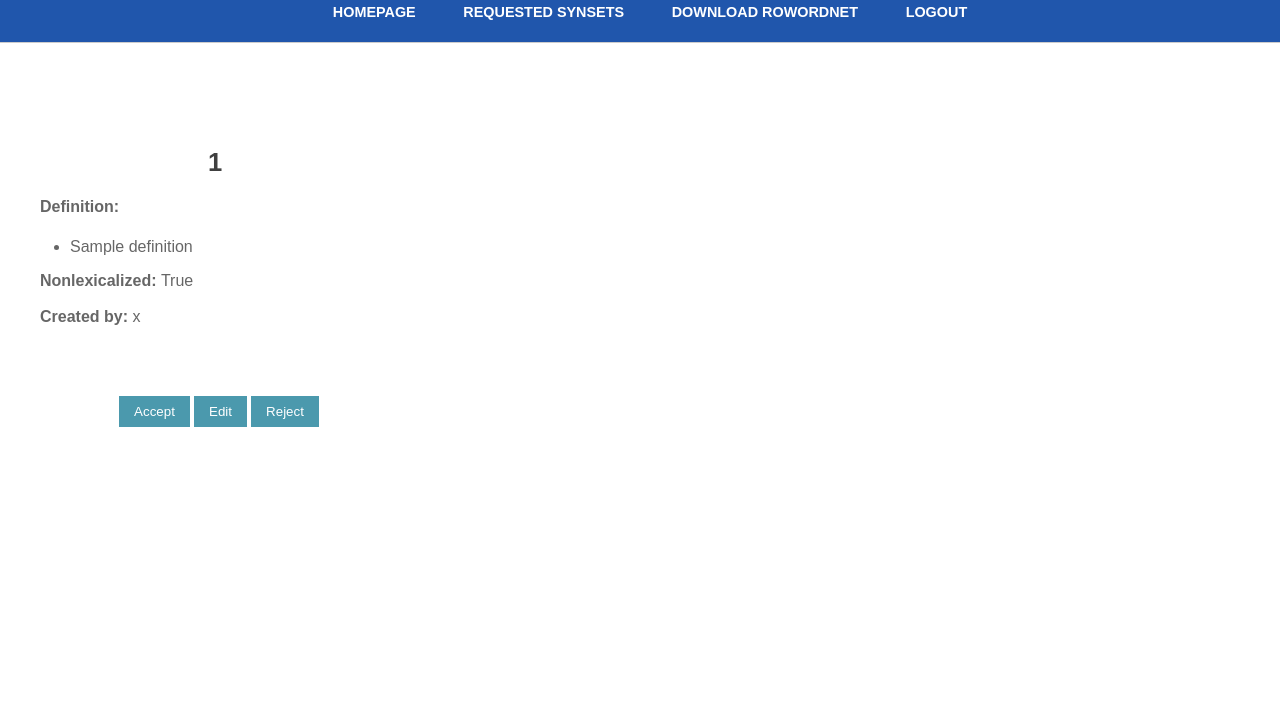
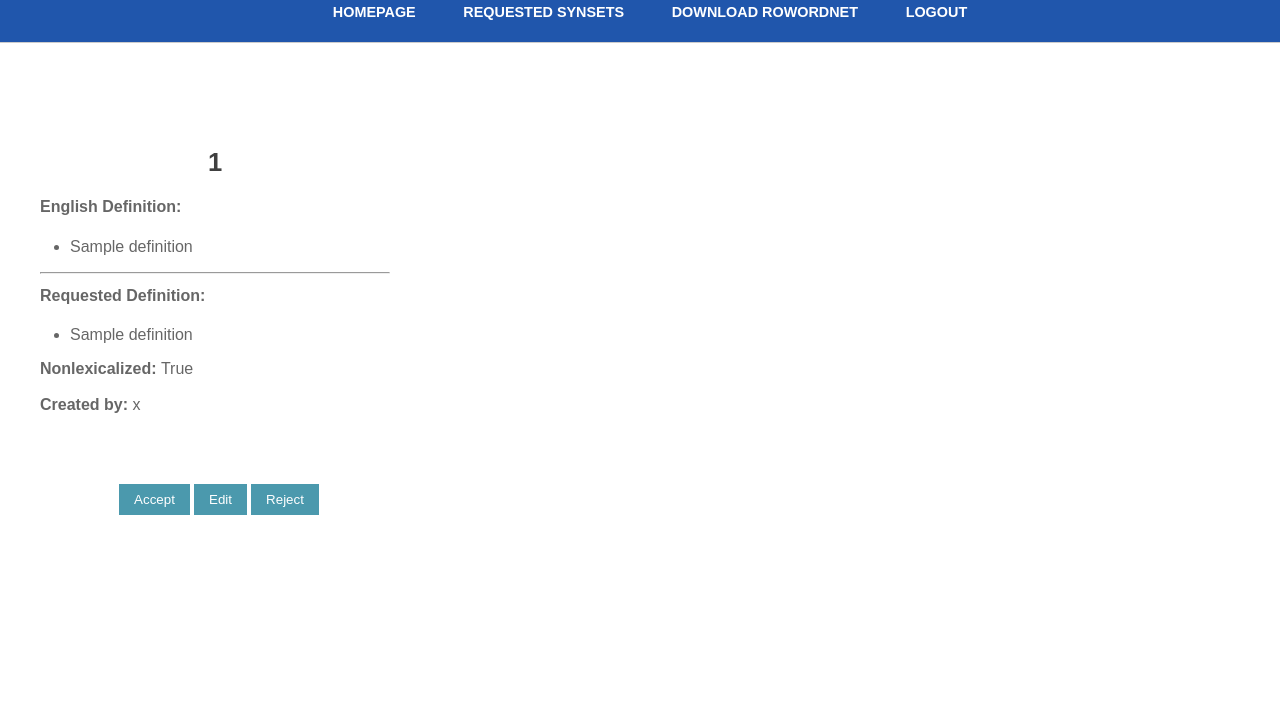
Before and after one commit to avramandrei/RoWordNet-Editor, a Flask app: template app/templates/requested_synsets.html in a window 1280 px wide. Shown: the part 309-1034 px from the top of the page. Before the commit the page ends 736 px from the top, so only its background shows below. Run offline with Flask 2, Linux system fonts and the light colour scheme; the template is opened without the code that fills it: most values are stand-ins (such as "Sample title", 1, 10 or a date in 2020); parts of the project's set-up code (start-up, migrations or seed data) failed here and were passed over.

Commit message:
Added english definition to requested synsets

```diff
--- a/app/routes.py
+++ b/app/routes.py
@@ -9,6 +9,7 @@ import flask_login
 from app.services.acces_level import requires_access_level, access_levels
 import os
 from app.services.logging import log_message
+from rowordnet.synset import Synset as RoWNSynset
 
 
 @app.route('/leaf_synsets')
@@ -176,8 +177,21 @@ def logout():
 @flask_login.login_required
 @requires_access_level(access_levels["moderator"])
 def requested_synsets():
-    return render_template("requested_synsets.html", requested_synsets=req_synsets,
-                           requested_lemmas=req_lemmas)
+    en_synsets_list = []
+
+    for req_synset in req_synsets:
+        _, en_definition, en_lemmas = get_synset_general_info(req_synset.id)
+
+        en_synset = RoWNSynset(id=req_synset.id)
+        en_synset.definition = en_definition
+
+        for value, sense in en_lemmas:
+            en_synset.add_literal(value, sense)
+
+        en_synsets_list.append(en_synset)
+
+    return render_template("requested_synsets.html", requested_synsets=req_synsets, requested_lemmas=req_lemmas,
+                           en_synsets=en_synsets_list, zip=zip)
 
 
 @app.route('/requested_synsets/accept_synset')
--- a/app/templates/requested_synsets.html
+++ b/app/templates/requested_synsets.html
@@ -12,14 +12,41 @@
                     <h2>{{synset.id}}</h2>
                 </div>
 
-                <p><strong>Definition: </strong></p>
+                {% for en_synset in en_synsets %}
+                    {% if en_synset.id == synset.id %}
+                        <p><strong>English Definition: </strong></p>
+
+                        <ul>
+                            <li>{{en_synset.definition}}</li>
+                        </ul>
+
+                        {% if not synset.nonlexicalized %}
+
+                            <strong>English Lemmas:</strong> <br><br>
+
+                            <ul>
+                                {% for literal, sense in zip(en_synset.literals, en_synset.literals_senses) %}
+                                    <li>
+                                        {{literal}} - {{sense}}
+                                    </li>
+                                {% endfor %}
+                            </ul>
+
+                        {% endif %}
+
+                    {% endif %}
+                {% endfor %}
+
+                <hr>
+
+                <p><strong>Requested Definition: </strong></p>
                 <ul>
                     <li>{{synset.definition}}</li>
                 </ul>
 
                 {% if not synset.nonlexicalized %}
 
-                    <strong>Lemmas:</strong> <br><br>
+                    <strong>Requested Lemmas:</strong> <br><br>
                    <ul>
                         {% for lemma in requested_lemmas %}
                             {% if lemma.synset_id == synset.id %}
```
